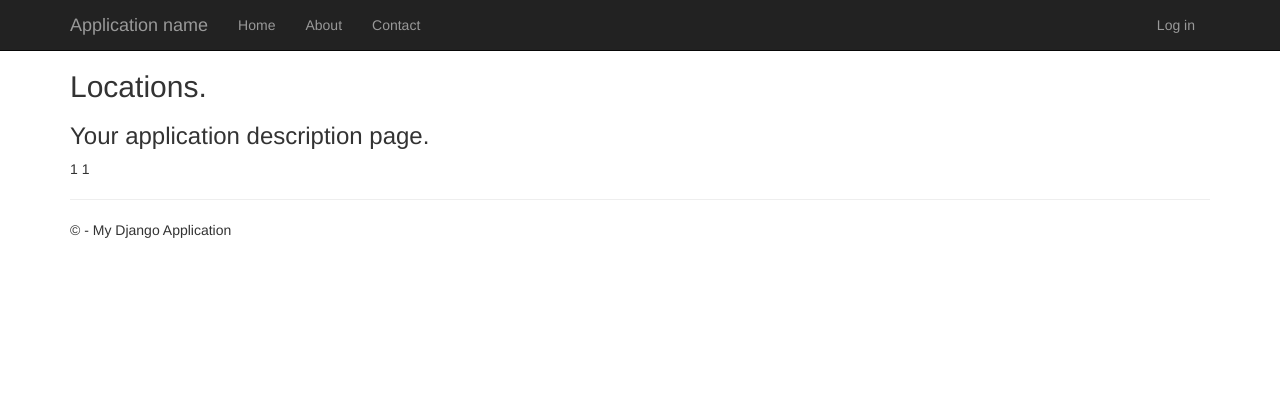
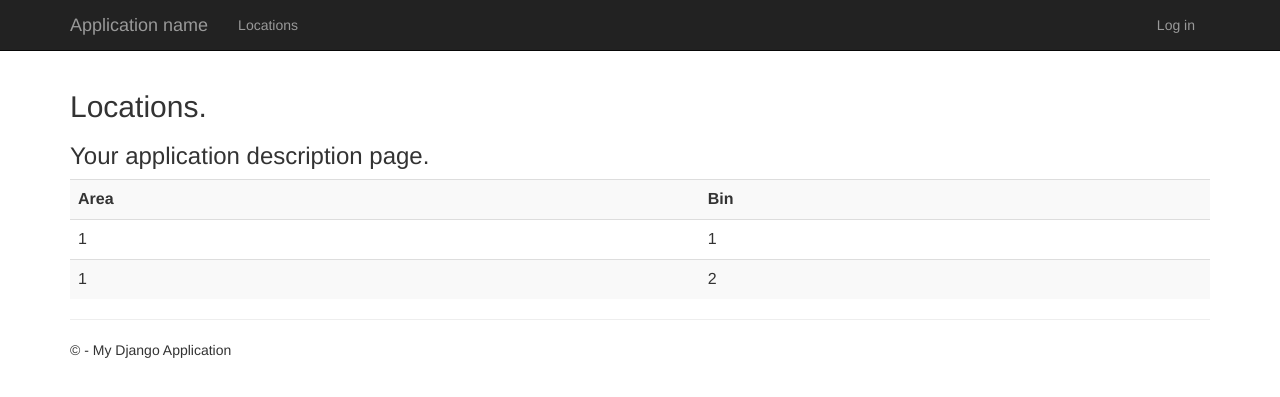
Before and after one commit to aaroncampf/NeoStorage-VisualStudio, a Django app: page /locations in a window 1280 px wide. Shown: the top 397 px of the page. Run offline with Django 3.2, Linux system fonts and the light colour scheme; data comes from the database, SQL or seed files in the repository; some libraries are stand-ins or nearby versions.

Commit message:
Removed used html

```diff
--- a/NeoStorage/NeoStorage/NeoStorage/urls.py
+++ b/NeoStorage/NeoStorage/NeoStorage/urls.py
@@ -17,8 +17,6 @@
 
 urlpatterns = [# Examples:
     url(r'^$', app.views.home, name='home'),
-    url(r'^contact$', app.views.contact, name='contact'),
-    url(r'^about', app.views.about, name='about'),
     url(r'^login/$',
         django.contrib.auth.views.login,
         {
--- a/NeoStorage/NeoStorage/app/templates/app/Locations.html
+++ b/NeoStorage/NeoStorage/app/templates/app/Locations.html
@@ -5,8 +5,23 @@
 <h2>{{ title }}.</h2>
 <h3>{{ message }}</h3>
 
-{% for Location in data %}
-    {{ Location.Area }}
-{% endfor %}
+
+<table class="table table-striped">
+    <tr>
+        <th>Area</th>
+        <th>Bin</th>
+    </tr>
+
+    {% for Location in data %}
+    <tr>
+        <td>{{ Location.Area }}</td>
+        <td>{{ Location.Bin }}</td>
+    </tr>
+    {% endfor %}
+
+
+</table>
+
+
 
 {% endblock %}
--- a/NeoStorage/NeoStorage/app/templates/app/layout.html
+++ b/NeoStorage/NeoStorage/app/templates/app/layout.html
@@ -23,9 +23,7 @@
             </div>
             <div class="navbar-collapse collapse">
                 <ul class="nav navbar-nav">
-                    <li><a href="{% url 'home' %}">Home</a></li>
-                    <li><a href="{% url 'about' %}">About</a></li>
-                    <li><a href="{% url 'contact' %}">Contact</a></li>
+                    <li><a href="{% url 'locations' %}">Locations</a></li>
                 </ul>
                 {% include 'app/loginpartial.html' %}
             </div>
--- a/NeoStorage/NeoStorage/app/views.py
+++ b/NeoStorage/NeoStorage/app/views.py
@@ -20,47 +20,25 @@
             'year':datetime.now().year,
         })
 
-def contact(request):
-    """Renders the contact page."""
-    assert isinstance(request, HttpRequest)
-    return render(request,
-        'app/contact.html',
-        {
-            'title':'Contact',
-            'message':'Your contact page.',
-            'year':datetime.now().year,
-        })
-
-def about(request):
-    """Renders the about page."""
-    assert isinstance(request, HttpRequest)
-    return render(request,
-        'app/about.html',
-        {
-            'title':'About',
-            'message':'Your application description page.',
-            'year':datetime.now().year,
-        })
-
 def locations(request):
     """Renders the locations page."""
     assert isinstance(request, HttpRequest)
 
-    Location1 = Location()
-    Location1.Area = 1
-    Location1.Bin = 1
+    if Location.objects.all().count() == 0:
+        Location1 = Location()
+        Location1.Area = 1
+        Location1.Bin = 1
+        Location1.save()
 
-    Location2 = Location()
-    Location2.Area = 1
-    Location2.Bin = 2
-
-    Data = [Location1, Location2]
-
+        Location2 = Location()
+        Location2.Area = 1
+        Location2.Bin = 2
+        Location2.save()
 
     return render(request,
         'app/locations.html',
         {
             'title':'Locations',
             'message':'Your application description page.',
-            'data':Data
+            'data':Location.objects.all()
         })
```
Also changed, not shown: NeoStorage/NeoStorage/app/templates/app/about.html (deleted, +0 -10 lines), NeoStorage/NeoStorage/app/templates/app/contact.html (deleted, +0 -20 lines), 1 other file.
